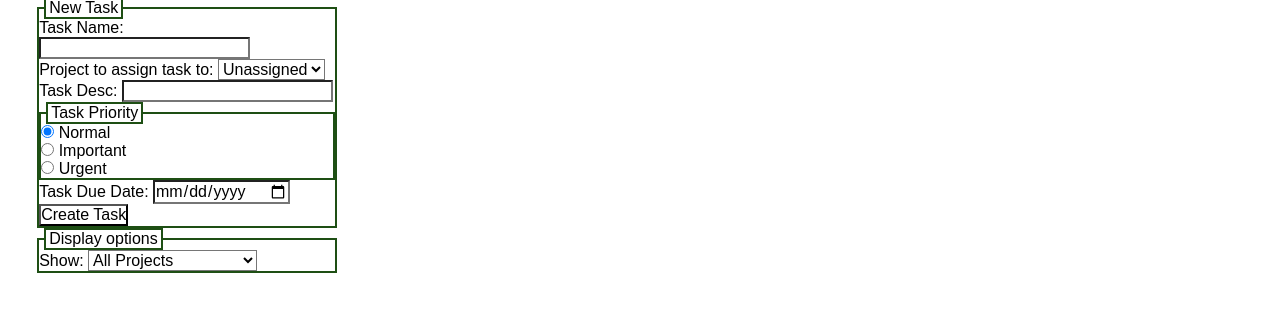
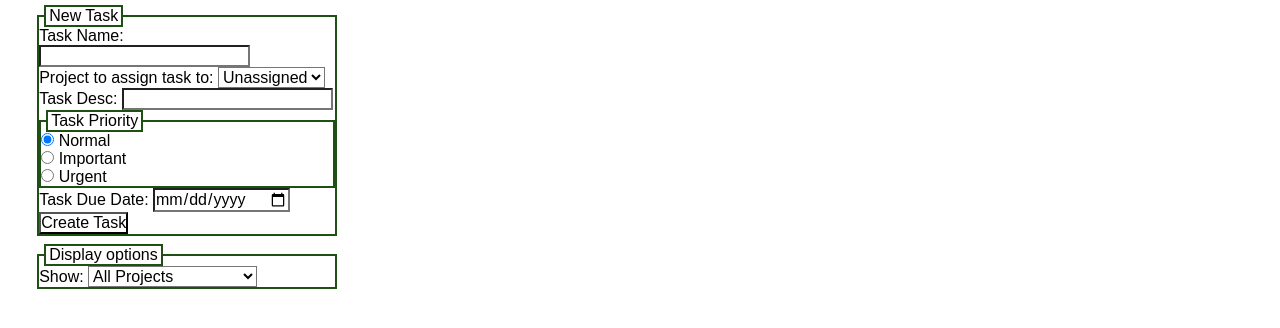
Before and after one commit to noOdin1/todo_list, a website built with webpack: page src/template.html in a window 1280 px wide. Shown: the part 220-548 px from the top of the page. Built offline with nearby package versions, Linux system fonts and the light colour scheme.

Commit message:
Create spacing between the forms on the left containers

```diff
--- a/src/style.css
+++ b/src/style.css
@@ -113,3 +113,9 @@ fieldset {
   display: flex;
   flex-direction: column;
 }
+
+.createProject.container,
+.createTask.container,
+.display.container {
+  margin-bottom: 0.5em;
+}
```
